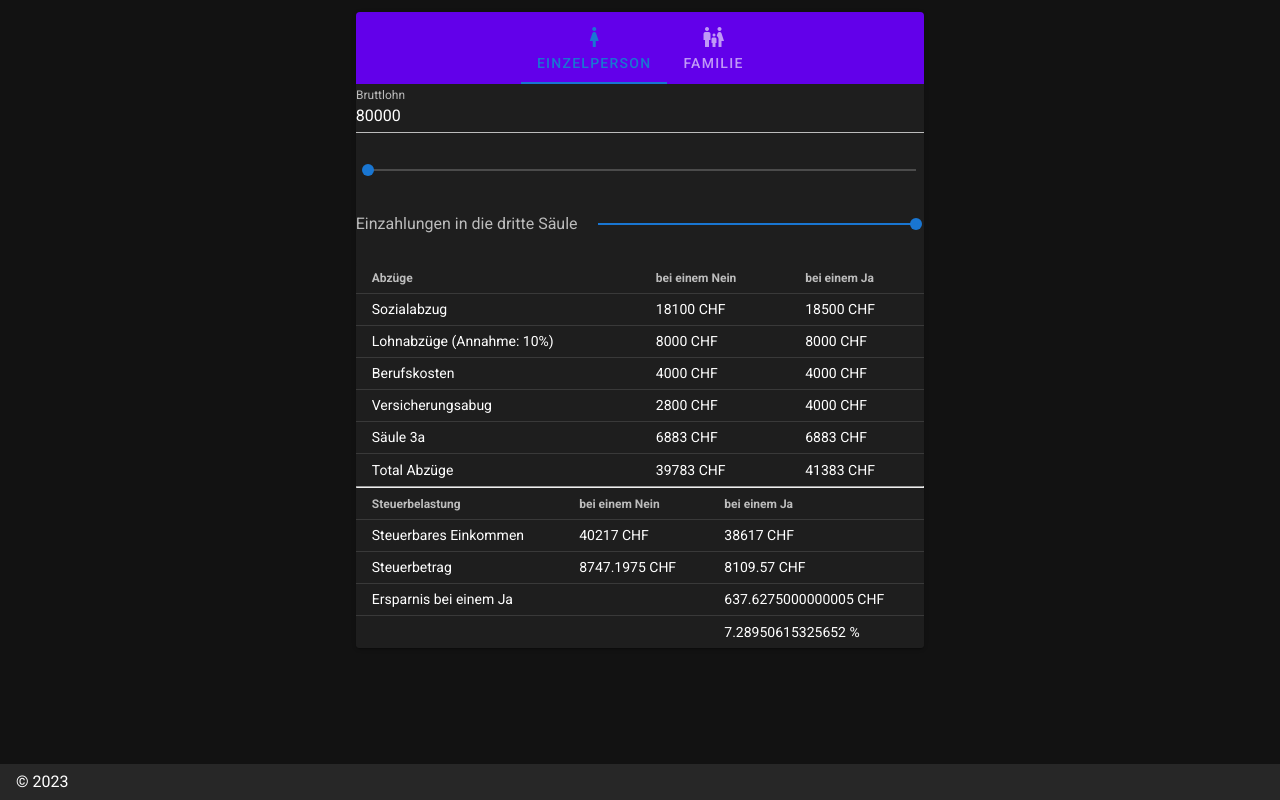
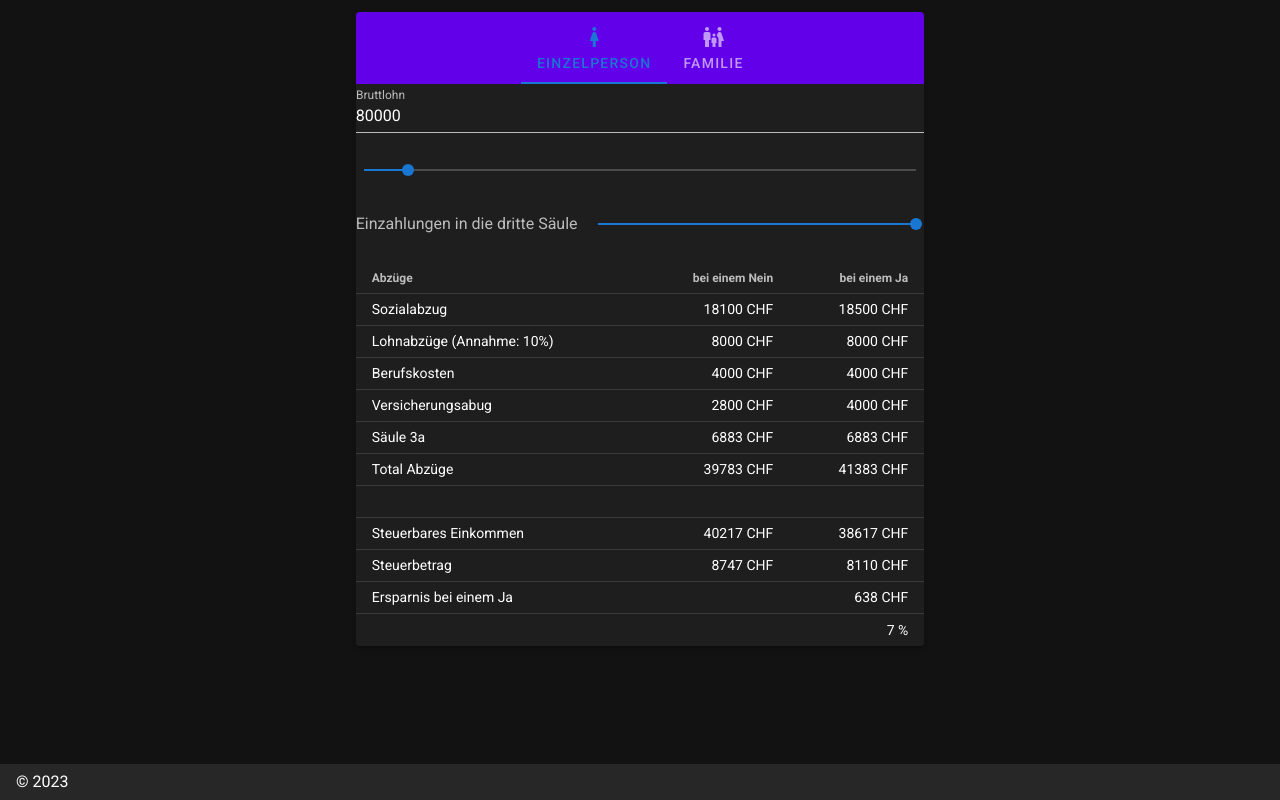
Before and after one commit to shufschmid/steuerrechner, a Nuxt app: page / in a window 1280 px wide. Built offline with nearby package versions, Linux system fonts and the light colour scheme.

Commit message:
bisschen schöner

```diff
--- a/pages/index.vue
+++ b/pages/index.vue
@@ -24,16 +24,11 @@
 
         <v-tabs-items v-model="tab">
           <v-tab-item value="einzelperson">
-
-
-            <v-text-field
-              v-model="einzelperson_bruttolohn"
-              label="Bruttlohn"
-            >
+            <v-text-field v-model="einzelperson_bruttolohn" label="Bruttlohn">
             </v-text-field>
             <v-slider
               v-model="einzelperson_bruttolohn"
-              max="10000000"
+              max="1000000"
               min="0"
             ></v-slider>
 
@@ -47,76 +42,68 @@
               <thead>
                 <tr>
                   <th class="text-left">Abzüge</th>
-                  <th class="text-left">bei einem Nein</th>
+                  <th class="text-right">bei einem Nein</th>
 
-                  <th class="text-left">bei einem Ja</th>
+                  <th class="text-right">bei einem Ja</th>
                 </tr>
               </thead>
               <tbody>
                 <tr>
                   <td>Sozialabzug</td>
-                  <td>{{ einzelperson_sozialabzug_vorher }} CHF</td>
-                  <td>{{ einzelperson_sozialabzug_nachher }} CHF</td>
+                  <td class="text-right">{{ einzelperson_sozialabzug_vorher.toFixed(0) }} CHF</td>
+                  <td class="text-right">{{ einzelperson_sozialabzug_nachher.toFixed(0) }} CHF</td>
                 </tr>
 
                 <tr>
                   <td>Lohnabzüge (Annahme: 10%)</td>
-                  <td>{{ einzelperson_lohnabzuege }} CHF</td>
-                  <td>{{ einzelperson_lohnabzuege }} CHF</td>
+                  <td class="text-right">{{ einzelperson_lohnabzuege.toFixed(0) }} CHF</td>
+                  <td class="text-right">{{ einzelperson_lohnabzuege.toFixed(0) }} CHF</td>
                 </tr>
 
                 <tr>
                   <td>Berufskosten</td>
-                  <td>{{ einzelperson_berufskosten_vorher }} CHF</td>
-                  <td>{{ einzelperson_berufskosten_nachher }} CHF</td>
+                  <td class="text-right">{{ einzelperson_berufskosten_vorher.toFixed(0) }} CHF</td>
+                  <td class="text-right">{{ einzelperson_berufskosten_nachher.toFixed(0) }} CHF</td>
                 </tr>
                 <tr>
                   <td>Versicherungsabug</td>
-                  <td>{{ einzelperson_versicherungsabzug_vorher }} CHF</td>
-                  <td>{{ einzelperson_versicherungsabzug_nachher }} CHF</td>
+                  <td class="text-right">{{ einzelperson_versicherungsabzug_vorher.toFixed(0) }} CHF</td>
+                  <td class="text-right">{{ einzelperson_versicherungsabzug_nachher.toFixed(0) }} CHF</td>
                 </tr>
                 <tr>
                   <td>Säule 3a</td>
-                  <td>{{ einzelperson_saeule3a }} CHF</td>
-                  <td>{{ einzelperson_saeule3a }} CHF</td>
+                  <td class="text-right">{{ einzelperson_saeule3a.toFixed(0) }} CHF</td>
+                  <td class="text-right">{{ einzelperson_saeule3a.toFixed(0) }} CHF</td>
                 </tr>
                 <tr>
                   <td>Total Abzüge</td>
-                  <td>{{ einzelperson_abzuege_total_vorher }} CHF</td>
-                  <td>{{ einzelperson_abzuege_total_nachher }} CHF</td>
+                  <td class="text-right">{{ einzelperson_abzuege_total_vorher.toFixed(0) }} CHF</td>
+                  <td class="text-right">{{ einzelperson_abzuege_total_nachher.toFixed(0) }} CHF</td>
                 </tr>
-              </tbody>
-            </v-simple-table>
-            <hr />
-            <v-simple-table dense>
-              <thead>
                 <tr>
-                  <th class="text-left">Steuerbelastung</th>
-                  <th class="text-left">bei einem Nein</th>
-
-                  <th class="text-left">bei einem Ja</th>
+                  <td> </td>
+                  <td></td>
+                  <td></td>
                 </tr>
-              </thead>
-              <tbody>
                 <tr>
                   <td>Steuerbares Einkommen</td>
-                  <td>{{ einzelperson_steuerbares_einkommen_vorher }} CHF</td>
-                  <td>{{ einzelperson_steuerbares_einkommen_nachher }} CHF</td>
+                  <td class="text-right">{{ einzelperson_steuerbares_einkommen_vorher.toFixed(0) }} CHF</td>
+                  <td class="text-right">{{ einzelperson_steuerbares_einkommen_nachher.toFixed(0) }} CHF</td>
                 </tr>
                 <tr>
                   <td>Steuerbetrag</td>
-                  <td>{{ einzelperson_steuerbetrag_vorher }} CHF</td>
-                  <td>{{ einzelperson_steuerbetrag_nachher }} CHF</td>
+                  <td class="text-right">{{ einzelperson_steuerbetrag_vorher.toFixed(0) }} CHF</td>
+                  <td class="text-right">{{ einzelperson_steuerbetrag_nachher.toFixed(0) }} CHF</td>
                 </tr>
                 <tr>
                   <td>Ersparnis bei einem Ja</td>
                   <td></td>
-                  <td>{{ einzelperson_ersparnis }} CHF</td>
+                  <td class="text-right">{{ einzelperson_ersparnis.toFixed(0) }} CHF</td>
                 </tr>
                 <tr>
                   <td></td>
                   <td></td>
-                  <td>{{ einzelperson_ersparnis_prozent * 100 }} %</td>
+                  <td class="text-right">{{ (einzelperson_ersparnis_prozent * 100).toFixed(0) }} %</td>
                 </tr>
               </tbody>
             </v-simple-table>
@@ -146,7 +133,6 @@ export default {
 
       einzelperson_saeule3a: 6883,
       einzelperson_bruttolohn: 80000,
-      text: 'Lorem ipsum dolor sit amet, consectetur adipiscing elit, sed do eiusmod tempor incididunt ut labore et dolore magna aliqua. Ut enim ad minim veniam, quis nostrud exercitation ullamco laboris nisi ut aliquip ex ea commodo consequat.',
     }
   },
   computed: {
@@ -173,14 +159,28 @@ export default {
       return this.einzelperson_bruttolohn * 0.1
     },
     einzelperson_steuerbares_einkommen_vorher() {
+      if (
+        this.einzelperson_bruttolohn - this.einzelperson_abzuege_total_vorher >
+        0
+      ) {
         return (
           this.einzelperson_bruttolohn - this.einzelperson_abzuege_total_vorher
         )
+      } else {
+        return 0
+      }
     },
     einzelperson_steuerbares_einkommen_nachher() {
+      if (
+        this.einzelperson_bruttolohn - this.einzelperson_abzuege_total_nachher >
+        0
+      ) {
         return (
           this.einzelperson_bruttolohn - this.einzelperson_abzuege_total_nachher
         )
+      } else {
+        return 0
+      }
     },
     einzelperson_steuerbetrag_vorher() {
       if (this.einzelperson_steuerbares_einkommen_vorher > 300000) {
```
Lines whose indentation alone changed are shown as unchanged.
